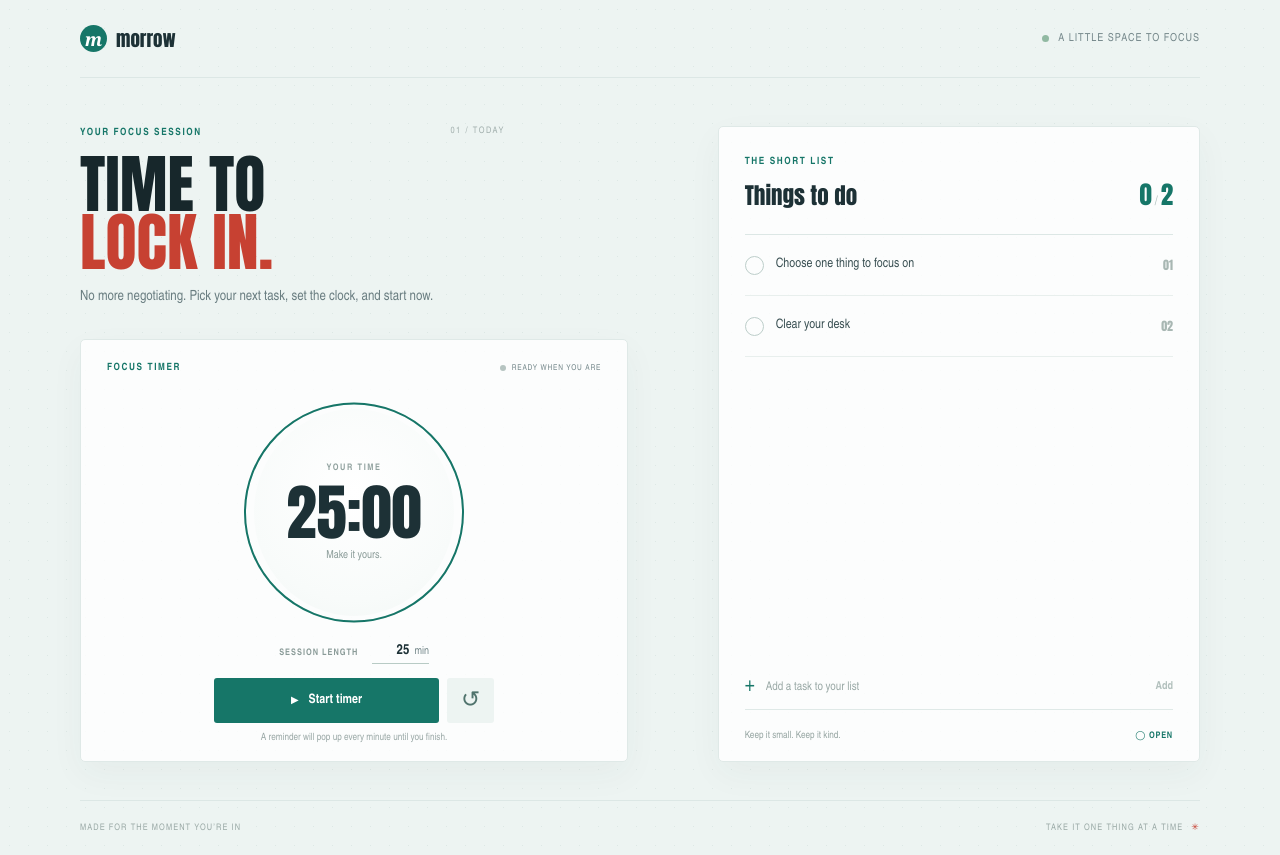
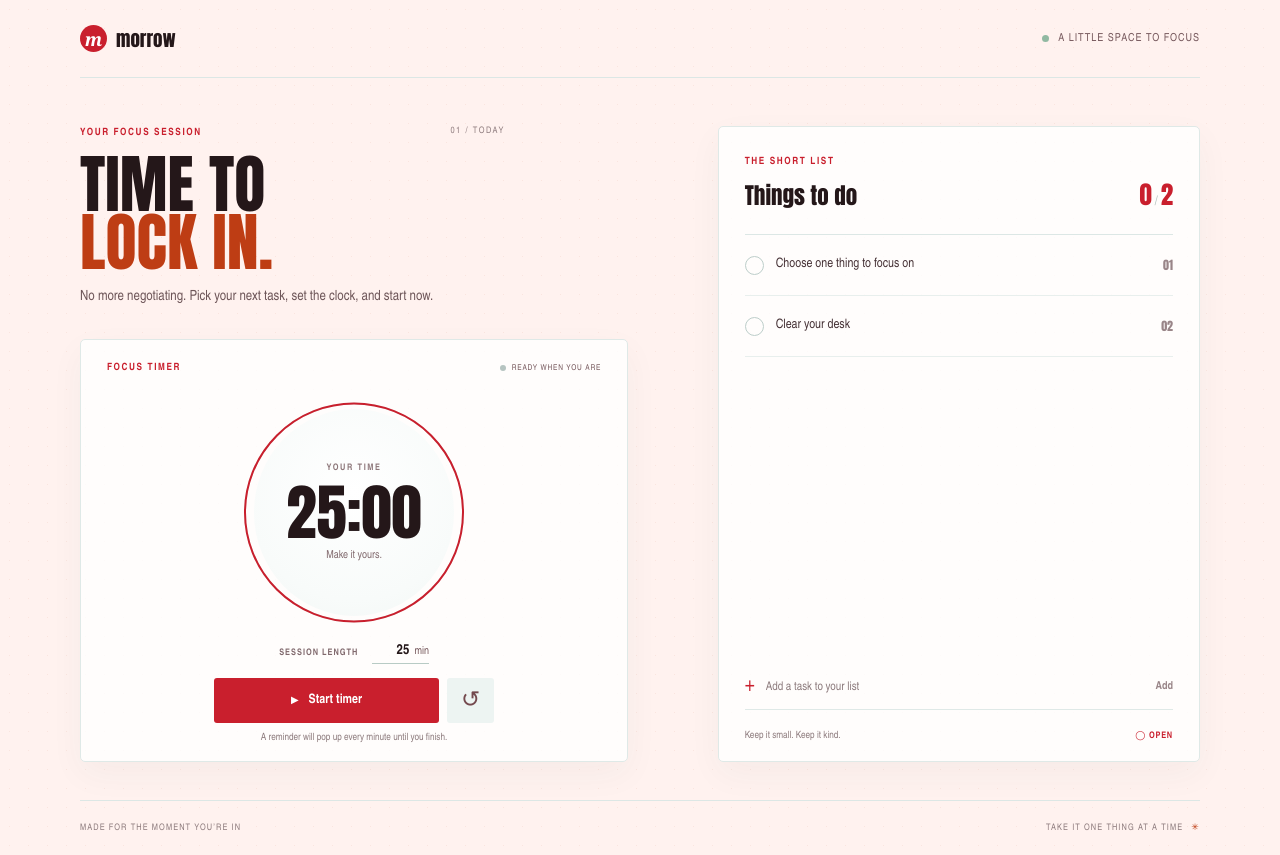
Before and after one commit to AngelAnel/MalfunctionHackathon-TeamHigh-5, a React (Vite) app in the folder frontend/: page / in a window 1280 px wide. Built offline with nearby package versions, Linux system fonts and the light colour scheme.

Commit message:
feat: change UI colors

```diff
--- a/frontend/src/App.css
+++ b/frontend/src/App.css
@@ -1,9 +1,9 @@
 .workspace {
-  --ink: #1d3136;
-  --muted: #74878a;
+  --ink: #241719;
+  --muted: #76585c;
   --line: #dce7e5;
-  --teal: #167668;
-  --coral: #c74132;
+  --teal: #c91f2d;
+  --coral: #be3d14;
   width: min(1120px, calc(100% - 64px));
   min-height: 100vh;
   margin: 0 auto;
@@ -97,14 +97,14 @@
 }
 
 .eyebrow span {
-  color: #a0aeac;
+  color: #8d7b7d;
   font-size: 9px;
   font-weight: 500;
 }
 
 .intro h1 {
   margin: 0;
-  color: #17272b;
+  color: #241719;
   font-family: var(--display);
   font-size: 64px;
   font-weight: 900;
@@ -122,7 +122,7 @@
 .intro-copy {
   max-width: 365px;
   margin: 15px 0 0;
-  color: #697d80;
+  color: #6d5558;
   font-size: 14px;
   line-height: 1.7;
 }
@@ -224,7 +224,7 @@
 }
 
 .clock-caption {
-  color: #91a29f;
+  color: #8d777a;
   font-size: 9px;
   font-weight: 700;
   letter-spacing: 1.6px;
@@ -240,7 +240,7 @@
 }
 
 .clock-subtitle {
-  color: #8a9b98;
+  color: #80696d;
   font-size: 11px;
 }
 
@@ -252,7 +252,7 @@
 }
 
 .duration-control label {
-  color: #8a9b98;
+  color: #80696d;
   font-size: 9px;
   font-weight: 700;
   letter-spacing: 1px;
@@ -329,7 +329,7 @@
 .reset-button {
   width: 47px;
   background: #edf4f2;
-  color: #50736d;
+  color: #74494e;
   font-size: 23px;
 }
 
@@ -347,7 +347,7 @@
   padding: 9px 10px;
   border-left: 2px solid var(--coral);
   background: #fff5f1;
-  color: #775c54;
+  color: #6c3e36;
   font-size: 11px;
   text-align: left;
 }
@@ -363,7 +363,7 @@
 
 .timer-footnote {
   margin: 9px 0 0;
-  color: #9aa8a6;
+  color: #8d7b7d;
   font-size: 10px;
 }
 
@@ -470,26 +470,26 @@
 .task-title {
   flex: 1;
   overflow-wrap: anywhere;
-  color: #3a5053;
+  color: #463236;
   font-size: 13px;
   line-height: 1.45;
 }
 
 .task-row.is-done .task-title {
-  color: #9baaa7;
+  color: #8e7c7f;
   text-decoration: line-through;
-  text-decoration-color: #b5c5c1;
+  text-decoration-color: #c8b7b9;
 }
 
 .task-index {
-  color: #a8b7b3;
+  color: #998588;
   font-family: var(--display);
   font-size: 12px;
 }
 
 .empty-tasks {
   padding: 24px 0;
-  color: #91a29f;
+  color: #80696d;
   font-size: 13px;
 }
 
@@ -518,7 +518,7 @@
 }
 
 .add-task-form input::placeholder {
-  color: #9aa9a6;
+  color: #8d7b7d;
 }
 
 .add-task-form button {
@@ -531,7 +531,7 @@
 }
 
 .add-task-form button:disabled {
-  color: #b2c0bd;
+  color: #998588;
   cursor: not-allowed;
 }
 
@@ -541,7 +541,7 @@
   justify-content: space-between;
   gap: 12px;
   margin-top: 20px;
-  color: #96a5a2;
+  color: #8d7b7d;
   font-size: 10px;
 }
 
@@ -559,7 +559,7 @@
   align-items: center;
   justify-content: space-between;
   border-top: 1px solid var(--line);
-  color: #9aa9a6;
+  color: #8d7b7d;
   font-size: 9px;
   letter-spacing: 1.1px;
 }
--- a/frontend/src/index.css
+++ b/frontend/src/index.css
@@ -3,8 +3,8 @@
   --heading: Impact, 'Arial Narrow', sans-serif;
   --display: Impact, 'Arial Narrow', sans-serif;
   font-family: var(--sans);
-  color: #1d3136;
-  background: #edf4f2;
+  color: #241719;
+  background: #fff2ef;
   font-synthesis: none;
   text-rendering: optimizeLegibility;
   -webkit-font-smoothing: antialiased;
@@ -19,8 +19,8 @@ body {
   min-width: 320px;
   min-height: 100vh;
   margin: 0;
-  background-color: #edf4f2;
-  background-image: radial-gradient(rgba(63, 117, 107, 0.09) 0.7px, transparent 0.7px);
+  background-color: #fff2ef;
+  background-image: radial-gradient(rgba(190, 61, 20, 0.07) 0.7px, transparent 0.7px);
   background-size: 19px 19px;
 }
 
@@ -30,6 +30,6 @@ input {
 }
 
 ::selection {
-  background: #d2e8e2;
-  color: #1d3136;
+  background: #f5c5c8;
+  color: #241719;
 }
```
